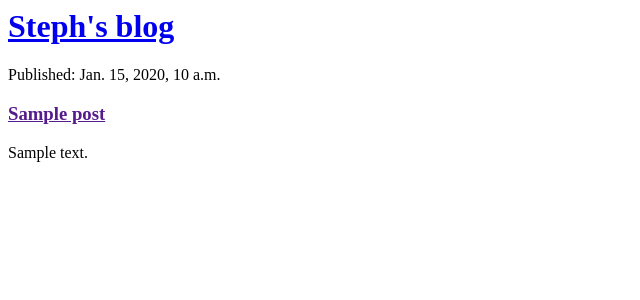
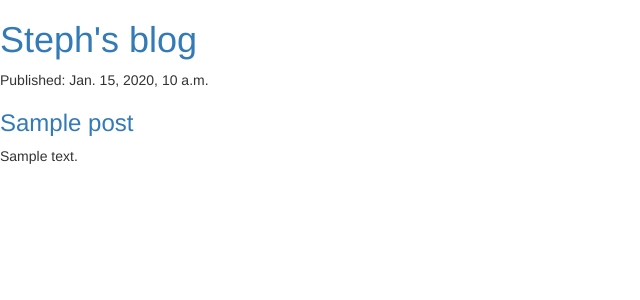
Before and after one commit to stepholdcorn/blog-application, a Django app: template blog/templates/blog/post_list.html in a window 1280 px wide. Shown: the top 300 px of the page, without its empty margins (0-640 px from the left). Run offline with Django 3.2, Linux system fonts and the light colour scheme; the template is opened without the code that fills it: values that come from a table or form of the project are taken from there, others are empty; tables that the repository leaves empty hold one stand-in row (values such as "Sample post"); some libraries are stand-ins or nearby versions.

Commit message:
Installing Bootstrap

```diff
--- a/blog/templates/blog/post_list.html
+++ b/blog/templates/blog/post_list.html
@@ -1,5 +1,7 @@
 <html>
   <head>
+    <link rel="stylesheet" href="//maxcdn.bootstrapcdn.com/bootstrap/3.3.4/css/bootstrap.min.css">
+    <link rel="stylesheet" href="//maxcdn.bootstrapcdn.com/bootstrap/3.3.4/css/bootstrap-theme.min.css">
     <title>Steph's Blog</title>
   </head>
   <body>
--- a/mysite/settings.py
+++ b/mysite/settings.py
@@ -101,3 +101,6 @@ USE_TZ = False
 # https://docs.djangoproject.com/en/1.8/howto/static-files/
 
 STATIC_URL = '/static/'
+STATICFILES_DIRS = (
+    os.path.join(BASE_DIR, 'static')
+)
```
Also changed, not shown: 1 other file.
